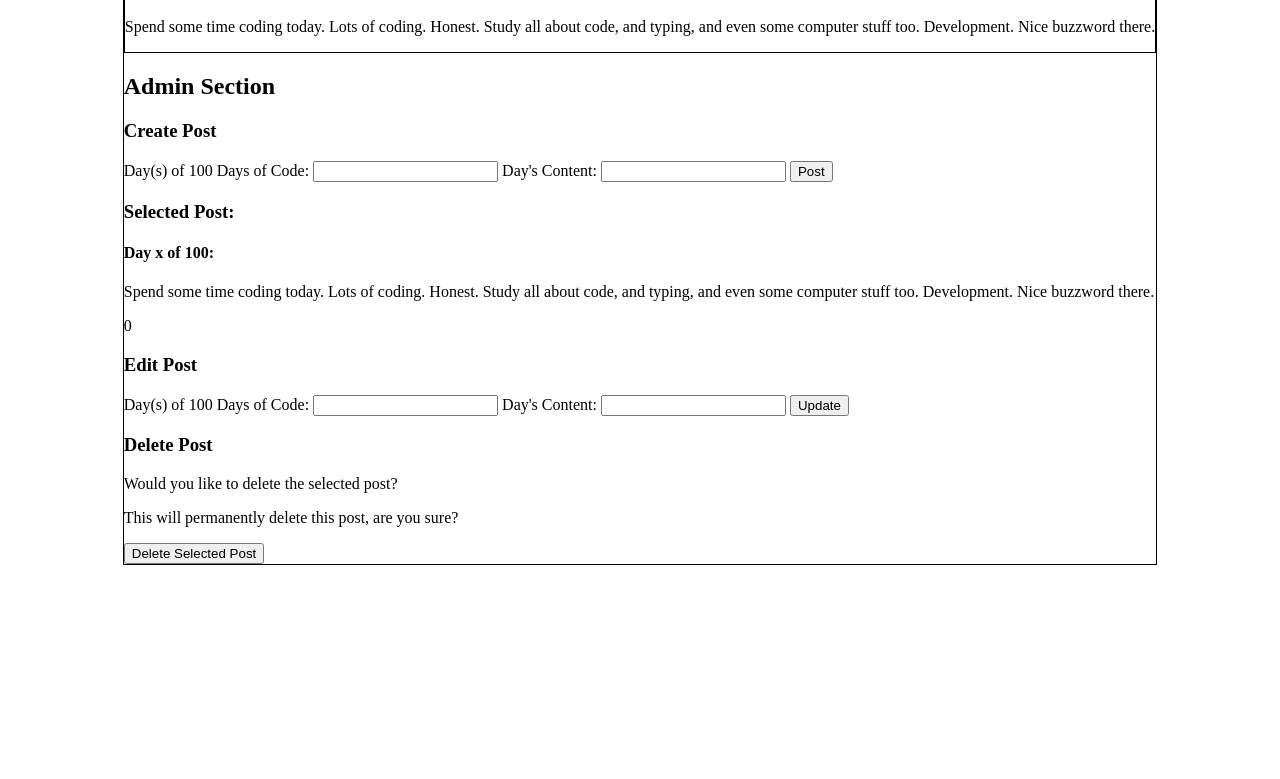
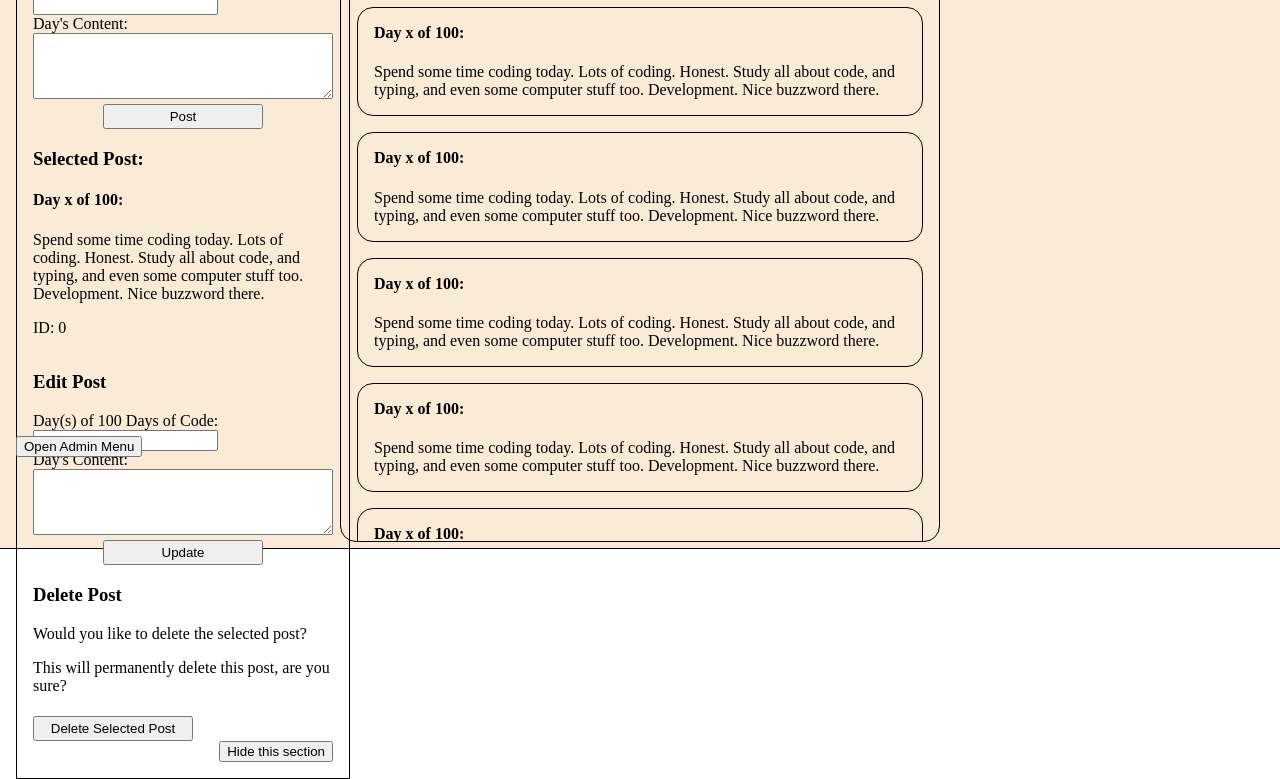
Before and after one commit to DayHikari/100_Day_Code_Blog, a plain HTML site: page Frontend/index.html in a window 1280 px wide. Shown: the part 327-1106 px from the top of the page. Before the commit the page ends 900 px from the top, so only its background shows below. Drawn offline with Linux system fonts and the light colour scheme.

Commit message:
Basic layout complete

```diff
--- a/Frontend/index.html
+++ b/Frontend/index.html
@@ -27,44 +27,94 @@
         </section>
     </header>
     <main>
+        <section id="post_section">
             <h1>Posts</h1>
             <section id="post_list">
                 <article>
                     <h4 id="0">Day x of 100:</h4>
                     <p>Spend some time coding today. Lots of coding. Honest. Study all about code, and typing, and even some computer stuff too. Development. Nice buzzword there.</p>
                 </article>
+                <article>
+                    <h4 id="0">Day x of 100:</h4>
+                    <p>Spend some time coding today. Lots of coding. Honest. Study all about code, and typing, and even some computer stuff too. Development. Nice buzzword there.</p>
+                </article>
+                <article>
+                    <h4 id="0">Day x of 100:</h4>
+                    <p>Spend some time coding today. Lots of coding. Honest. Study all about code, and typing, and even some computer stuff too. Development. Nice buzzword there.</p>
+                </article>
+                <article>
+                    <h4 id="0">Day x of 100:</h4>
+                    <p>Spend some time coding today. Lots of coding. Honest. Study all about code, and typing, and even some computer stuff too. Development. Nice buzzword there.</p>
+                </article>
+                <article>
+                    <h4 id="0">Day x of 100:</h4>
+                    <p>Spend some time coding today. Lots of coding. Honest. Study all about code, and typing, and even some computer stuff too. Development. Nice buzzword there.</p>
+                </article>
+                <article>
+                    <h4 id="0">Day x of 100:</h4>
+                    <p>Spend some time coding today. Lots of coding. Honest. Study all about code, and typing, and even some computer stuff too. Development. Nice buzzword there.</p>
+                </article>
+                <article>
+                    <h4 id="0">Day x of 100:</h4>
+                    <p>Spend some time coding today. Lots of coding. Honest. Study all about code, and typing, and even some computer stuff too. Development. Nice buzzword there.</p>
+                </article>
+                <article>
+                    <h4 id="0">Day x of 100:</h4>
+                    <p>Spend some time coding today. Lots of coding. Honest. Study all about code, and typing, and even some computer stuff too. Development. Nice buzzword there.</p>
+                </article>
+                <article>
+                    <h4 id="0">Day x of 100:</h4>
+                    <p>Spend some time coding today. Lots of coding. Honest. Study all about code, and typing, and even some computer stuff too. Development. Nice buzzword there.</p>
+                </article>
+                <article>
+                    <h4 id="0">Day x of 100:</h4>
+                    <p>Spend some time coding today. Lots of coding. Honest. Study all about code, and typing, and even some computer stuff too. Development. Nice buzzword there.</p>
+                </article>
+                <article>
+                    <h4 id="0">Day x of 100:</h4>
+                    <p>Spend some time coding today. Lots of coding. Honest. Study all about code, and typing, and even some computer stuff too. Development. Nice buzzword there.</p>
+                </article>
+                <article>
+                    <h4 id="0">Day x of 100:</h4>
+                    <p>Spend some time coding today. Lots of coding. Honest. Study all about code, and typing, and even some computer stuff too. Development. Nice buzzword there.</p>
+                </article>
+                <article>
+                    <h4 id="0">Day x of 100:</h4>
+                    <p>Spend some time coding today. Lots of coding. Honest. Study all about code, and typing, and even some computer stuff too. Development. Nice buzzword there.</p>
+                </article>
+            </section>
         </section>
         <section id="admin_section">
             <h2>Admin Section</h2>
             <form id="create_post">
                 <h3>Create Post</h3>
-                <label for="day">
+                <label for="create_day">
                     Day(s) of 100 Days of Code:
-                    <input type="text" name="day" />
+                    <input type="text" name="create_day" id="day_input"/>
                 </label>
-                <label for="content">
+                <label for="create_content">
                     Day's Content:
-                    <input type="text" name="content" />
                 </label>
-                <input type="submit" value="Post" />
+                <textarea name="create_content" rows="4" cols="50" maxlength="250"></textarea>
+                <input type="submit" value="Post" id="post"/>
             </form>
             <div id="selected_post_info">
                 <h3>Selected Post:</h3>
                 <h4>Day x of 100:</h4>
                 <p>Spend some time coding today. Lots of coding. Honest. Study all about code, and typing, and even some computer stuff too. Development. Nice buzzword there.</p>
-                <p id="id">0</p>
+                <p id="id">ID: 0</p>
             </div>
             <form id="create_post">
                 <h3>Edit Post</h3>
-                <label for="day">
+                <label for="edit_day">
                     Day(s) of 100 Days of Code:
-                    <input type="text" name="day" />
+                    <input type="text" name="edit_day" />
                 </label>
-                <label for="content">
+                <label for="edit_content">
                     Day's Content:
-                    <input type="text" name="content" />
                 </label>
-                <input type="submit" value="Update" />
+                <textarea name="edit_content" rows="4" cols="50" maxlength="250"></textarea>
+                <input type="submit" value="Update" id="update"/>
             </form>
             <div id="delete_post">
                 <h3>Delete Post</h3>
@@ -72,7 +122,9 @@
                 <p>This will permanently delete this post, are you sure?</p>
                 <button id="delete_button">Delete Selected Post</button>
             </div>
+            <button id="hide">Hide this section</button>
         </section>
+        <button id="show">Open Admin Menu</button>
     </main>
   </body>
 </html>
--- a/Frontend/styles.css
+++ b/Frontend/styles.css
@@ -3,16 +3,86 @@ body {
     flex-direction: column;
     align-items: center;
     justify-content: center;
+    width: 100vw;
+    height: 100vh;
+    overflow: hidden;
+    margin: 0;
 }
 
 header {
     border: 1px solid black;
+    width: 600px;
+    height: 200px;
+    position: absolute;
+    top: 1rem;
 }
 
 main {
     border: 1px solid black;
+    background-color: antiquewhite;
+    width: 100%;
+    height: clamp(750px, 90% - 200px, 1600px );
+    margin-top: 200px;
+}
+
+#post_section {
+    width: clamp(600px, 40%, 1200px);
+    height: clamp(700px, 100%, 1500px);
+    margin: auto;
+
 }
 
 #post_list {
     border: 1px solid black;
+    border-radius: 1rem;
+    overflow-y: scroll;
+    height: 90%;
 }
+
+article {
+    margin: 1rem;
+    border: 1px solid black;
+    border-radius: 1rem;
+    padding: 1rem;
+}
+
+article h4 {
+    margin-top: 0;
+}
+
+article p {
+    margin-bottom: 0;
+}
+
+#admin_section {
+    border: 1px solid black;
+    position: absolute;
+    left: 1rem;
+    top: 20%;
+    width: clamp(300px, 20%, 600px);
+    padding: 1rem;
+    display: flex;
+    flex-direction: column;
+}
+
+#create_post {
+    display: flex;
+    flex-direction: column;
+}
+
+#post, #update, #delete_button {
+    width: 10rem;
+    align-self: center;
+    padding: 0.2rem;
+    margin-top: 0.3rem;
+}
+
+#hide {
+    align-self: flex-end;
+}
+
+#show {
+    position: absolute;
+    left: 1rem;
+    bottom: 1rem;
+}
```
Lines whose indentation alone changed are shown as unchanged.
